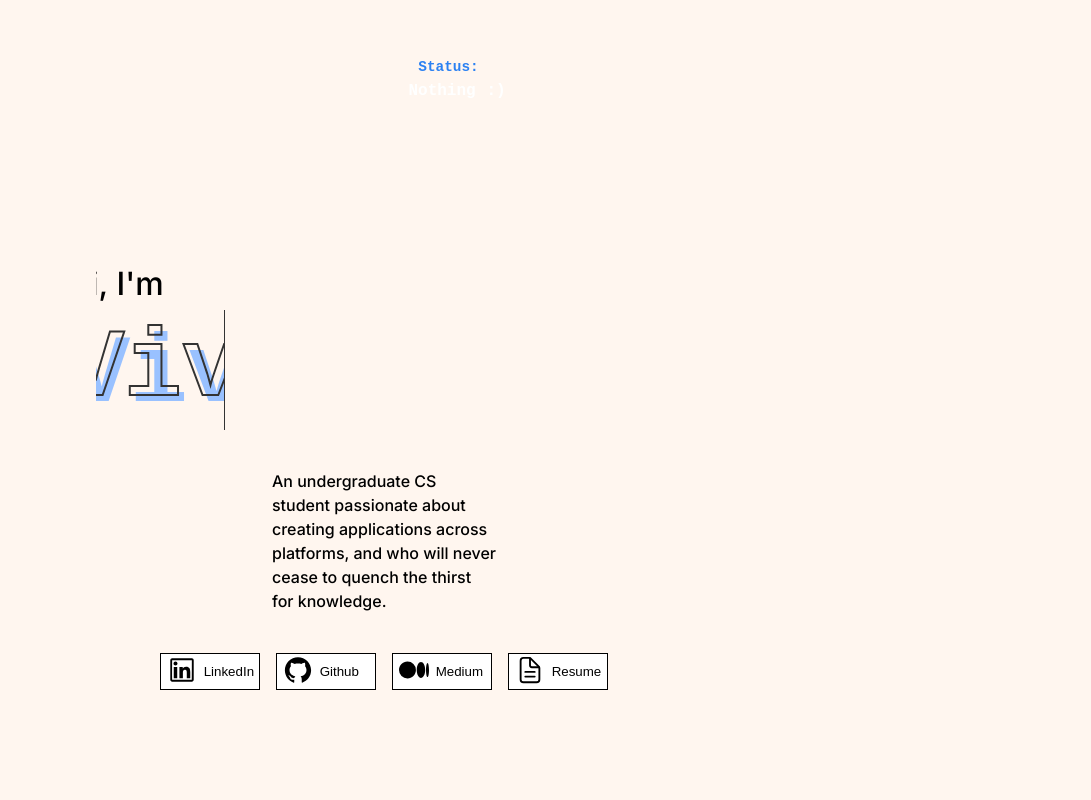
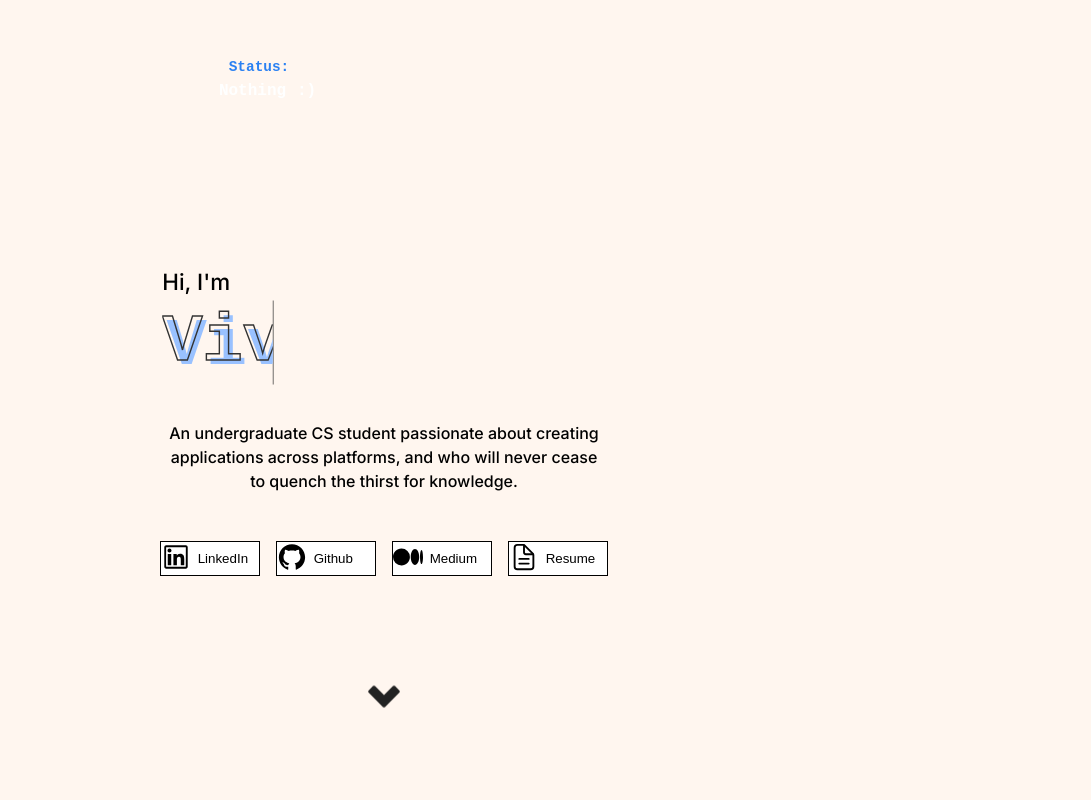
Before and after one commit to gummiebearz/Portfolio, a React (Vite) app: page / in a window 768 px wide. Shown: the top 800 px of the page, 1091 px wide, since content can reach past the window. Built offline with nearby package versions, Linux system fonts and the light colour scheme.

Commit message:
Adding responsive css

```diff
--- a/src/App.css
+++ b/src/App.css
@@ -47,3 +47,19 @@
         transform: translateY(-15px);
     }
 }
+
+.app__container {
+    display: flex;
+    flex-direction: column;
+    justify-content: center;
+    align-items: center;
+}
+
+@media screen and (max-width: 768px) {
+    .app__container {
+        display: flex;
+        flex-direction: column;
+        justify-content: center;
+        align-items: center;
+    }
+}
--- a/src/components/Projects/projects.css
+++ b/src/components/Projects/projects.css
@@ -1,6 +1,11 @@
 .projects {
     margin-top: 2em;
     padding: 2em 0;
+}
+
+.projects-info {
+    display: flex;
+    flex-direction: column;
 }
 
 .projects-info .title {
@@ -15,10 +20,10 @@
 
 .projects-info__langs {
     display: flex;
+    flex-direction: row;
     flex-wrap: wrap;
     row-gap: 2em;
-	margin-top: -1.2em;
-	flex-direction: row;
+    margin-top: -2.2em;
     column-gap: 2em;
 }
 
@@ -50,60 +55,10 @@
     display: flex;
     flex-direction: row;
     flex-wrap: wrap;
-	column-gap: 5em;
-	row-gap: 3em;
+    column-gap: 3em;
+    row-gap: 2em;
     justify-content: center;
 }
-
-/* .project-card {
-	border: 1px solid white;
-	height: 600px;
-	width: 350px;
-	border-radius: 5px;
-	transition: 0.4s;
-	display: flex;
-	flex-direction: column;
-	row-gap: 1.5em;
-}
-
-.project-card:hover {
-	transform: scale(1.05);
-	cursor: pointer;
-}
-
-.project-card__img {
-	background-size: cover;
-	height: 200px;
-	width: 100%;
-	background-repeat: no-repeat;
-	border-radius: 5px 5px 0 0;
-}
-
-.project-card__details {
-	padding: 0.5em;
-	display: flex;
-	flex-direction: column;
-	row-gap: 0.8em;
-	align-items: center;
-	text-align: center;
-}
-
-.project-card__title {
-	font-family: 'JetBrains Mono', monospace;
-	font-size: 1.4rem;
-	font-weight: 800;
-	font-style: italic;
-}
-
-.project-card__desc {
-	font-size: 0.9rem;
-	font-weight: 400;
-	padding: 0.2em;
-}
-
-.project-card__links {
-	text-align: center;
-} */
 
 .project-card {
     transition: 0.4s;
@@ -113,48 +68,6 @@
     /* transform: scale(1.05); */
     box-shadow: black -5px 5px;
 }
-
-/* .project-card__container {
-	min-height: 200px;
-	position: relative;
-	width: 100%;
-	border: 1px solid black;
-}
-
-.project-card__img {
-	background-repeat: no-repeat;
-	background-size: 100%;
-	height: 250px;
-	width: 400px;
-}
-
-.project-card__details {
-	display: flex;
-	flex-direction: column;
-	align-items: center;
-	position: absolute;
-	text-align: center;
-	width: 100%;
-	height: 200px;
-	overflow-wrap: break-word;
-	padding: 2em 0.5em 1em 0.5em;
-}
-
-.project-card__title {
-	padding: 0.5em;
-	font-family: 'JetBrains Mono', monospace;
-	font-weight: 700;
-	font-style: italic;
-	font-size: 1.7rem;
-	line-height: 2rem;
-}
-
-.project-card__desc {
-	padding: 0.5em;
-	font-size: 0.9rem;
-	font-weight: 500;
-	text-align: center;
-} */
 
 .project-card__container {
     height: 300px;
@@ -280,3 +193,52 @@
     overflow: hidden;
     white-space: nowrap;
 }
+
+@media screen and (max-width: 768px) {
+    .projects-info {
+        display: flex;
+        flex-direction: column;
+        justify-content: center;
+        align-items: center;
+    }
+
+    .projects-info__langs {
+        transform: scale(0.9);
+    }
+}
+
+@media screen and (max-width: 1024px) {
+    .projects-info {
+        display: flex;
+        flex-direction: column;
+        justify-content: center;
+        align-items: center;
+    }
+
+    .projects-info__langs {
+        transform: scale(0.9);
+    }
+
+    .projects-showcase__items {
+        transform: scale(0.8);
+    }
+
+    .projects-showcase__items {
+        margin-top: -12em;
+    }
+
+    .projects__footer {
+        margin-top: -5em;
+    }
+}
+
+@media screen and (min-width: 1201px) {
+    .projects-showcase__items {
+        display: flex;
+        flex-direction: row;
+        flex-wrap: wrap;
+        column-gap: 3em;
+        row-gap: 2em;
+        justify-content: space-evenly;
+    }
+}
--- a/src/components/Welcome/welcome.css
+++ b/src/components/Welcome/welcome.css
@@ -1,88 +1,9 @@
-/* .welcome-text__layout {
-	margin-top: 5em;
-	display: flex;
-	flex-direction: row;
-	flex-wrap: wrap;
-	justify-content: space-between;
-}
-
-.welcome-text__container {
-	text-align: left;
-	display: inline-block;
-}
-
-.welcome-text__container > p {
-	font-size: 1.5rem;
-	font-weight: 500;
-	margin-bottom: 0;
-}
-
-.welcome-text__container h1 {
-	font-family: 'JetBrains Mono', monospace;
-	font-size: 4rem;
-}
-
-.typed-effect__container > h1 {
-	margin: 0.25em 0;
-	padding: 0.3em 0;
-	overflow: hidden;
-	border-right: solid 1px #fff;
-	white-space: nowrap;
-	animation: typing 7.5s steps(42, end) infinite forwards,
-		blink-caret 1s step-end infinite;
-}
-
-@keyframes typing {
-	from {
-		width: 0;
-	}
-	to {
-		width: 100%;
-	}
-}
-
-@keyframes blink-caret {
-	from,
-	to {
-		border-color: transparent;
-	}
-	50% {
-		border-color: #fff;
-	}
-}
-
-.welcome-bio {
-	width: 40%;
-	max-width: 40%;
-	font-weight: 500;
-}
-
-.social-media__items {
-	display: flex;
-	flex-wrap: wrap;
-	gap: 1em;
-}
-
-.social-media__items a {
-	text-decoration: none;
-}
-
-.social-media__item > button:hover {
-	cursor: pointer;
-}
-
-.social-media__item > button {
-	display: flex;
-	flex-direction: row;
-	align-items: center;
-	gap: 0.5em;
-	width: 100px;
-} */
-
 .welcome {
     padding: 4em;
     margin-top: 8em;
     display: flex;
+    align-items: center;
+    justify-content: center;
     flex-direction: column;
     row-gap: 8em;
     margin-bottom: 5em;
@@ -97,6 +18,7 @@
     justify-content: center;
     align-items: center;
     row-gap: 1.5em;
+    padding: 0.5em;
 }
 
 .welcome-text__layout {
@@ -144,16 +66,6 @@
         blink-caret 0.3s step-end infinite alternate;
 }
 
-/* .typed-effect__container > h1 {
-	margin: 0.25em 0;
-	padding: 0.3em 0;
-	overflow: hidden;
-	border-right: solid 1px black;
-	white-space: nowrap;
-	animation: typing 5.5s steps(44, end) infinite forwards,
-		blink-caret 0.7s step-end infinite;
-} */
-
 @keyframes typing {
     from {
         width: 0;
@@ -175,8 +87,8 @@
 
 .welcome-bio {
     width: 50%;
-	max-width: 50%;
     font-weight: 500;
+    text-align: center;
 }
 
 .social-media__items {
@@ -207,3 +119,70 @@
     gap: 0.5em;
     width: 100px;
 }
+
+@media screen and (min-width: 768px) {
+    .welcome-bio {
+        width: 90%;
+    }
+
+    .welcome-text__layout {
+        display: flex;
+        justify-content: center;
+        align-items: center;
+        transform: scale(0.8);
+    }
+}
+
+@media screen and (max-width: 1024px) {
+    .welcome-bio {
+        width: 70%;
+    }
+}
+
+@media screen and (max-width: 768px) {
+    .welcome {
+        padding: 4em;
+        margin-top: 8em;
+        display: flex;
+        align-items: center;
+        justify-content: center;
+        flex-direction: column;
+        row-gap: 4em;
+        margin-bottom: 5em;
+        overflow-y: hidden;
+        overflow-x: hidden;
+        width: 100%;
+    }
+
+    .welcome__container {
+        display: flex;
+        flex-direction: column;
+        justify-content: center;
+        align-items: center;
+        row-gap: 1em;
+    }
+
+    .welcome-text__layout {
+        transform: scale(0.7);
+    }
+
+    .social-media__items {
+        margin-top: 2em;
+    }
+
+    .welcome-bio {
+        width: 70%;
+        font-size: 1rem;
+        margin-top: -1em;
+    }
+}
+
+@media screen and (min-width: 1025px) {
+    .welcome-bio {
+        width: 70%;
+    }
+
+    .welcome-text__layout {
+        transform: scale(1);
+    }
+}
--- a/src/index.css
+++ b/src/index.css
@@ -7,9 +7,7 @@
     font-weight: 400;
 
     color-scheme: light dark;
-	color: rgba(255, 255, 255, 0.87);
-	/* color: black; */
-	/* background-color: #242424; */
+    color: black;
 
     font-synthesis: none;
     text-rendering: optimizeLegibility;
@@ -20,11 +18,13 @@
 
 @font-face {
     font-family: 'JetBrains Mono';
-	src: url('./assets/webfonts/JetBrainsMono-Regular.woff2') format('.woff2');
+    src: url('/assets/webfonts/JetBrainsMono-Regular.woff2') format('.woff2');
 }
 
 html {
     scroll-behavior: smooth;
+    margin: 0;
+    padding: 0;
 }
 
 * {
@@ -32,10 +32,11 @@ html {
 }
 
 body {
+    margin: 0;
+    padding: 3rem 3rem;
+
     font-family: 'Inter', monospace;
     font-weight: 600;
-	margin: 0 auto;
-	padding: 3rem 6rem;
     background: #fff6ef;
     color: black;
 
@@ -50,3 +51,11 @@ body {
 body::-webkit-scrollbar {
     display: none;
 }
+
+@media screen and (max-width: 768px) {
+    * {
+        box-sizing: border-box;
+        margin: 0;
+        padding: 0;
+    }
+}
```
Also changed, not shown: 3 other files (tests, documents, lock files or other folders). Lines whose indentation alone changed are shown as unchanged.
